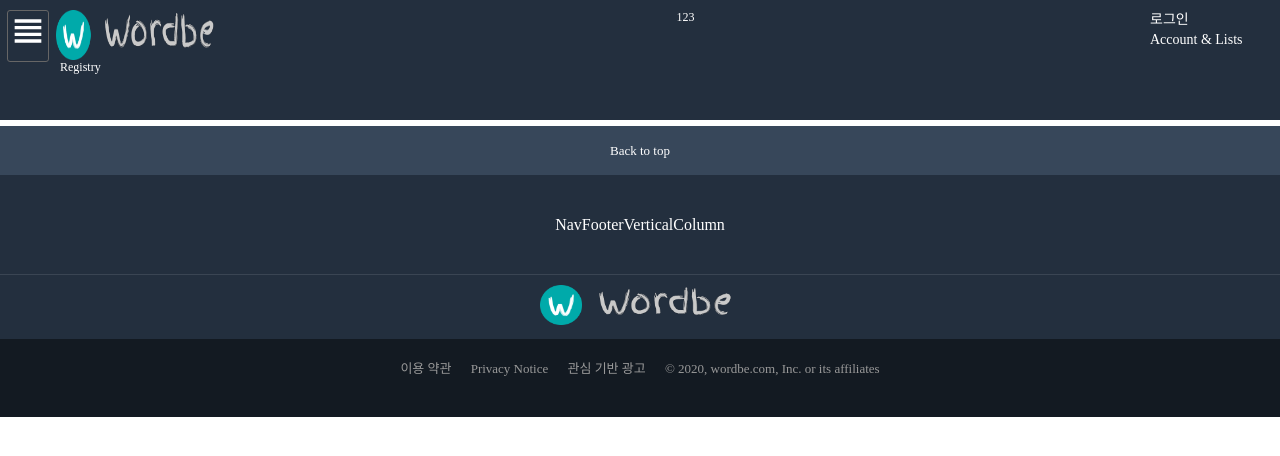
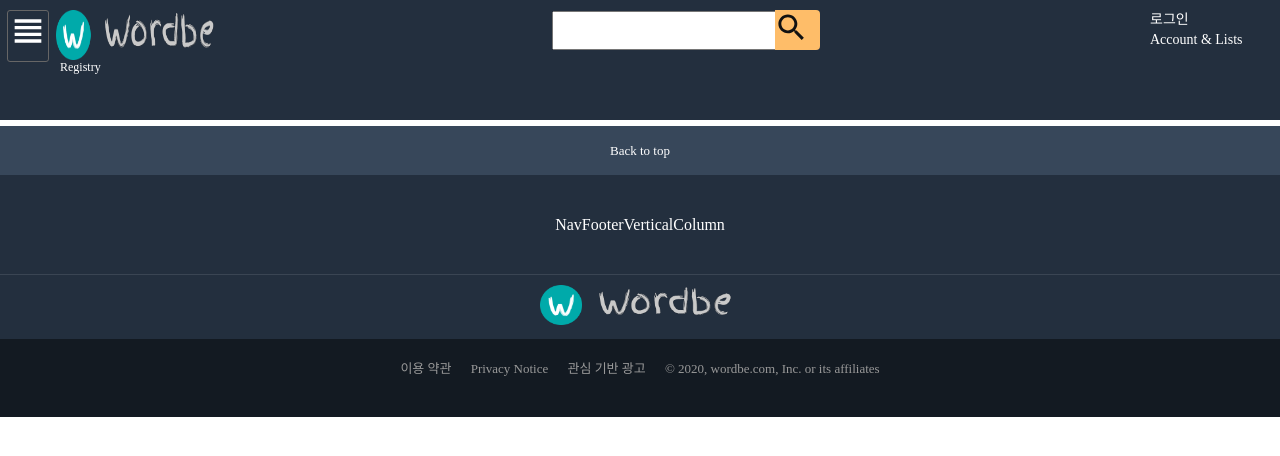
Before and after one commit to Wordbe/React, a React (Create React App) app in the folder wordblog/: page /registry in a window 1280 px wide. Shown: the top 456 px of the page. Built offline with nearby package versions, Linux system fonts and the light colour scheme.

Commit message:
200422 navsearch update

```diff
--- a/wordblog/src/component/header/index.tsx
+++ b/wordblog/src/component/header/index.tsx
@@ -3,7 +3,7 @@ import { Route } from 'react-router-dom';
 import * as S from "./style";
 import * as Nav from '../navigator/style';
 import LogoImage from '../../images/logo-wordbe-white.png'
-import { MdViewHeadline } from 'react-icons/md'
+import { MdViewHeadline, MdSearch } from 'react-icons/md'
 
 function Header() {
 
@@ -21,9 +21,19 @@ function Header() {
             <Nav.NavFill>
               <Nav.NavSearch>
                 <Nav.NavSearchBar>
-                  <Nav.NavLeft>1</Nav.NavLeft>
-                  <Nav.NavFill>2</Nav.NavFill>
-                  <Nav.NavRight>3</Nav.NavRight>
+                  <Nav.NavLeft></Nav.NavLeft>
+                  <Nav.NavFill>
+                    <Nav.NavSearchField>
+                      <label id="nav-search-label" form="searchbartextbox"></label>
+                      <Nav.SearchBoxInput></Nav.SearchBoxInput>
+                    </Nav.NavSearchField>
+                  </Nav.NavFill>
+                  <Nav.NavRight>
+                    <Nav.SearchSubmit>
+                      <span><MdSearch /></span>
+                      <input type="submit" value="Go" />
+                    </Nav.SearchSubmit>
+                  </Nav.NavRight>
                 </Nav.NavSearchBar>
               </Nav.NavSearch>
             </Nav.NavFill>
--- a/wordblog/src/component/navigator/style.tsx
+++ b/wordblog/src/component/navigator/style.tsx
@@ -65,6 +65,56 @@ export const NavSearchBar = styled.form`
 
 `;
 
+export const NavSearchField = styled.div`
+  height: 40px;
+  top: 5px;
+  border: none;
+  border-top: 1px solid transparent;
+`;
+
+export const SearchBoxInput = styled.input`
+  width: 100%;
+  height: 25px;
+  padding: 5px 10px;
+
+  color: #111;
+  font-size: 15px;
+  line-height: 15px;
+  text-indent: 8px;
+  box-shadow: none;
+  outline: 0;
+`;
+
+export const SearchSubmit = styled.div`
+  display: flex;
+  justify-content: center;
+
+  background-color: #febd69;
+  background-image: none;
+  border: none;
+  width: 45px;
+  height: 40px;
+  top: 5px;
+  border-radius: 0 4px 4px 0;
+  cursor: pointer;
+
+  span {
+    background-position: -10px -290px;
+    font-size: 35px;
+    color: #111;
+  }
+
+  input {
+    width: 100%;
+    height: 100%;
+    color: #fff;
+    background: 0 0;
+    border: none;
+    text-indent: -1000px;
+    line-height: 1px;
+  }
+`;
+
 export const NavSignIn = styled.div`
   width: 130px;
   height: 50px;
```
